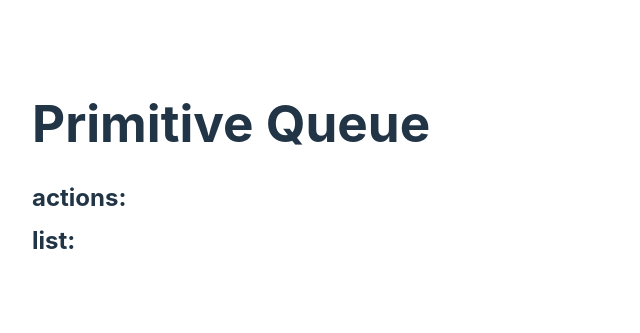
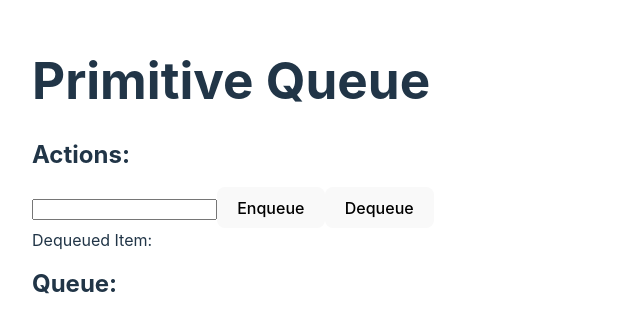
Before and after one commit to chancesmith/primitive-queue-react, a React (Vite) app: page / in a window 1280 px wide. Shown: the part 233-566 px from the top of the page, without its empty margins (0-640 px from the left). Built offline with nearby package versions, Linux system fonts and the light colour scheme.

Commit message:
📦 FEAT: add queue to App

```diff
--- a/src/App.tsx
+++ b/src/App.tsx
@@ -1,13 +1,44 @@
 import { useState } from "react";
 import "./App.css";
+import { createQueue } from "./queue";
 
 function App() {
+  const [queue] = useState(createQueue<number>());
+  const [item, setItem] = useState("");
+  const [dequeuedItem, setDequeuedItem] = useState<number | undefined>(
+    undefined
+  );
+
+  const enqueueItem = () => {
+    if (item) {
+      queue.enqueue(Number(item));
+      setItem("");
+    }
+  };
+
+  const dequeueItem = () => {
+    setDequeuedItem(queue.dequeue());
+  };
   return (
     <div className="App">
       <h1>Primitive Queue</h1>
-      <h2>actions:</h2>
-      <h2>list:</h2>
-      <ol></ol>
+      <h2>Actions:</h2>
+      <div>
+        <input
+          type="number"
+          value={item}
+          onChange={(e) => setItem(e.target.value)}
+        />
+        <button onClick={enqueueItem}>Enqueue</button>
+        <button onClick={dequeueItem}>Dequeue</button>
+        <div>Dequeued Item: {dequeuedItem}</div>
+      </div>
+      <h2>Queue:</h2>
+      <ol>
+        {queue.list().map((item, index) => (
+          <li key={index}>{item}</li>
+        ))}
+      </ol>
     </div>
   );
 }
```
